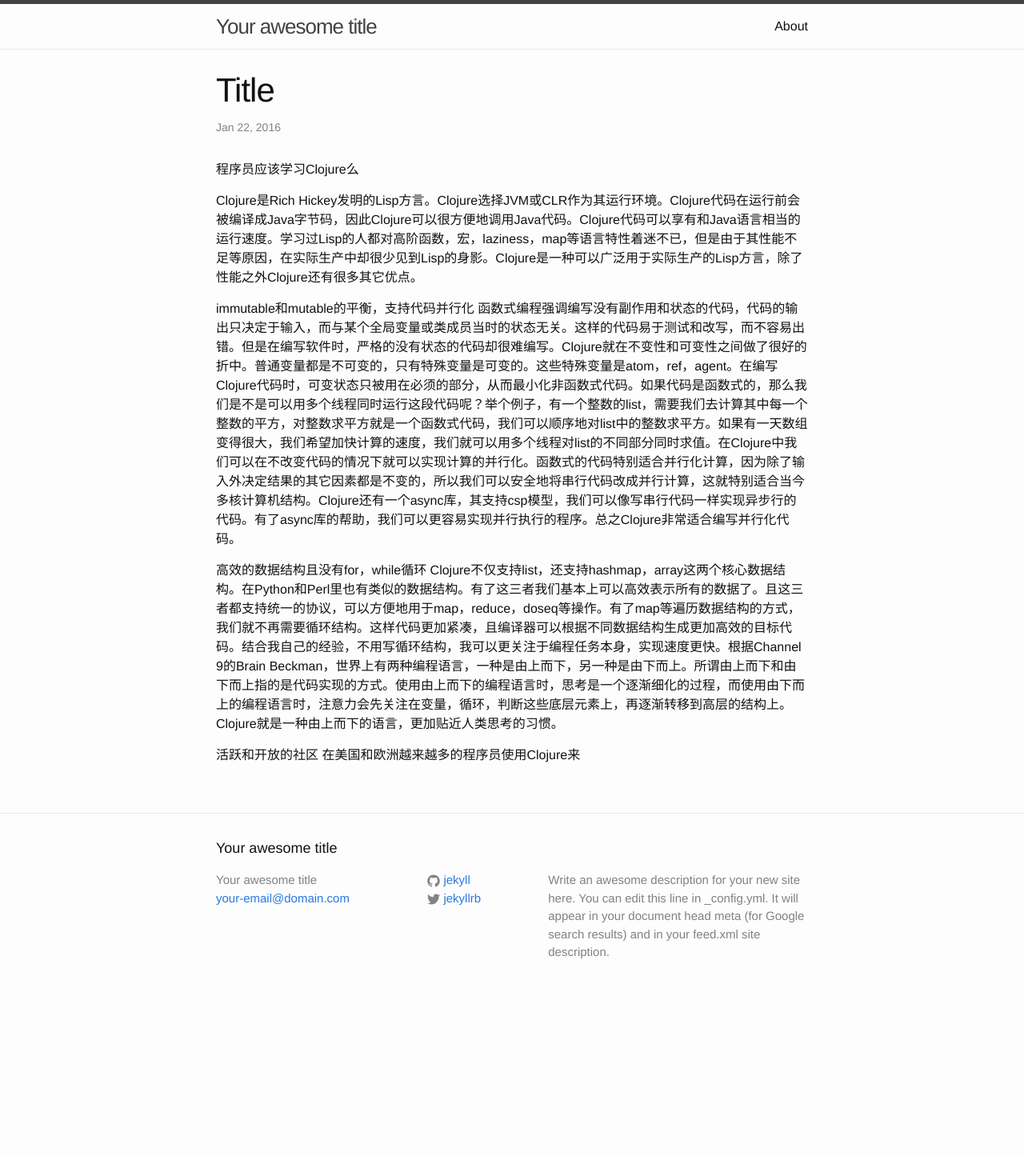
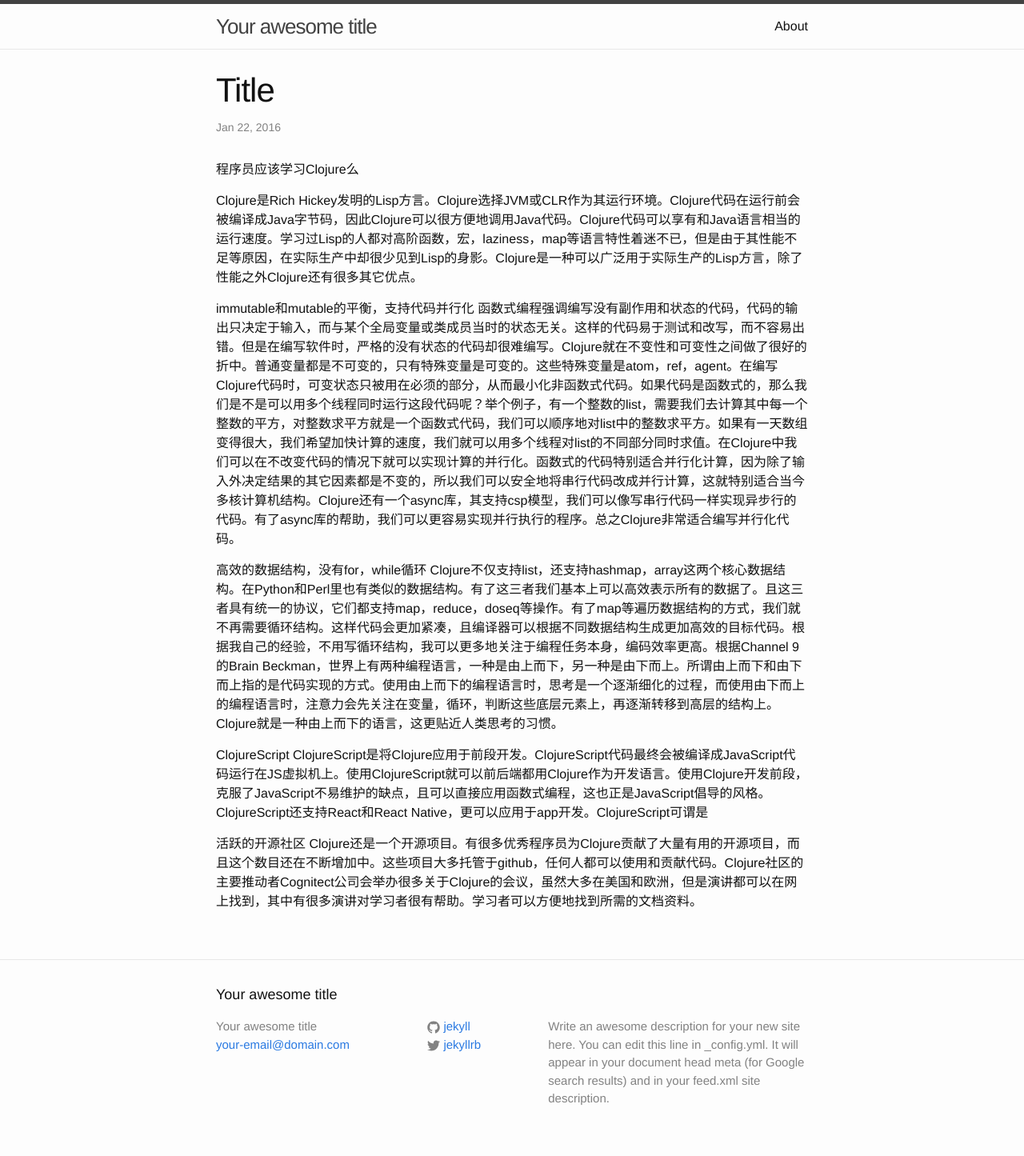
Before and after one commit to paul356/blog.backup, a Jekyll site: the page built from _posts/2016-01-22-new.md, in a window 1280 px wide. Shown: the whole page at 80% size. Built offline with Jekyll 4.4.1, drawn with Linux system fonts in a browser that asks for light colours; before the commit the page ends 1262 px from its top, so only the background shows below that.

Commit message:
Created :_posts/2016-01-22-new.md

```diff
--- a/_posts/2016-01-22-new.md
+++ b/_posts/2016-01-22-new.md
@@ -10,8 +10,11 @@ Clojure是Rich Hickey发明的Lisp方言。Clojure选择JVM或CLR作为其运行
 immutable和mutable的平衡，支持代码并行化
 函数式编程强调编写没有副作用和状态的代码，代码的输出只决定于输入，而与某个全局变量或类成员当时的状态无关。这样的代码易于测试和改写，而不容易出错。但是在编写软件时，严格的没有状态的代码却很难编写。Clojure就在不变性和可变性之间做了很好的折中。普通变量都是不可变的，只有特殊变量是可变的。这些特殊变量是atom，ref，agent。在编写Clojure代码时，可变状态只被用在必须的部分，从而最小化非函数式代码。如果代码是函数式的，那么我们是不是可以用多个线程同时运行这段代码呢？举个例子，有一个整数的list，需要我们去计算其中每一个整数的平方，对整数求平方就是一个函数式代码，我们可以顺序地对list中的整数求平方。如果有一天数组变得很大，我们希望加快计算的速度，我们就可以用多个线程对list的不同部分同时求值。在Clojure中我们可以在不改变代码的情况下就可以实现计算的并行化。函数式的代码特别适合并行化计算，因为除了输入外决定结果的其它因素都是不变的，所以我们可以安全地将串行代码改成并行计算，这就特别适合当今多核计算机结构。Clojure还有一个async库，其支持csp模型，我们可以像写串行代码一样实现异步行的代码。有了async库的帮助，我们可以更容易实现并行执行的程序。总之Clojure非常适合编写并行化代码。
 
-高效的数据结构且没有for，while循环
-Clojure不仅支持list，还支持hashmap，array这两个核心数据结构。在Python和Perl里也有类似的数据结构。有了这三者我们基本上可以高效表示所有的数据了。且这三者都支持统一的协议，可以方便地用于map，reduce，doseq等操作。有了map等遍历数据结构的方式，我们就不再需要循环结构。这样代码更加紧凑，且编译器可以根据不同数据结构生成更加高效的目标代码。结合我自己的经验，不用写循环结构，我可以更关注于编程任务本身，实现速度更快。根据Channel 9的Brain Beckman，世界上有两种编程语言，一种是由上而下，另一种是由下而上。所谓由上而下和由下而上指的是代码实现的方式。使用由上而下的编程语言时，思考是一个逐渐细化的过程，而使用由下而上的编程语言时，注意力会先关注在变量，循环，判断这些底层元素上，再逐渐转移到高层的结构上。Clojure就是一种由上而下的语言，更加贴近人类思考的习惯。
+高效的数据结构，没有for，while循环
+Clojure不仅支持list，还支持hashmap，array这两个核心数据结构。在Python和Perl里也有类似的数据结构。有了这三者我们基本上可以高效表示所有的数据了。且这三者具有统一的协议，它们都支持map，reduce，doseq等操作。有了map等遍历数据结构的方式，我们就不再需要循环结构。这样代码会更加紧凑，且编译器可以根据不同数据结构生成更加高效的目标代码。根据我自己的经验，不用写循环结构，我可以更多地关注于编程任务本身，编码效率更高。根据Channel 9的Brain Beckman，世界上有两种编程语言，一种是由上而下，另一种是由下而上。所谓由上而下和由下而上指的是代码实现的方式。使用由上而下的编程语言时，思考是一个逐渐细化的过程，而使用由下而上的编程语言时，注意力会先关注在变量，循环，判断这些底层元素上，再逐渐转移到高层的结构上。Clojure就是一种由上而下的语言，这更贴近人类思考的习惯。
 
-活跃和开放的社区
-在美国和欧洲越来越多的程序员使用Clojure来
+ClojureScript
+ClojureScript是将Clojure应用于前段开发。ClojureScript代码最终会被编译成JavaScript代码运行在JS虚拟机上。使用ClojureScript就可以前后端都用Clojure作为开发语言。使用Clojure开发前段，克服了JavaScript不易维护的缺点，且可以直接应用函数式编程，这也正是JavaScript倡导的风格。ClojureScript还支持React和React Native，更可以应用于app开发。ClojureScript可谓是
+
+活跃的开源社区
+Clojure还是一个开源项目。有很多优秀程序员为Clojure贡献了大量有用的开源项目，而且这个数目还在不断增加中。这些项目大多托管于github，任何人都可以使用和贡献代码。Clojure社区的主要推动者Cognitect公司会举办很多关于Clojure的会议，虽然大多在美国和欧洲，但是演讲都可以在网上找到，其中有很多演讲对学习者很有帮助。学习者可以方便地找到所需的文档资料。
```
